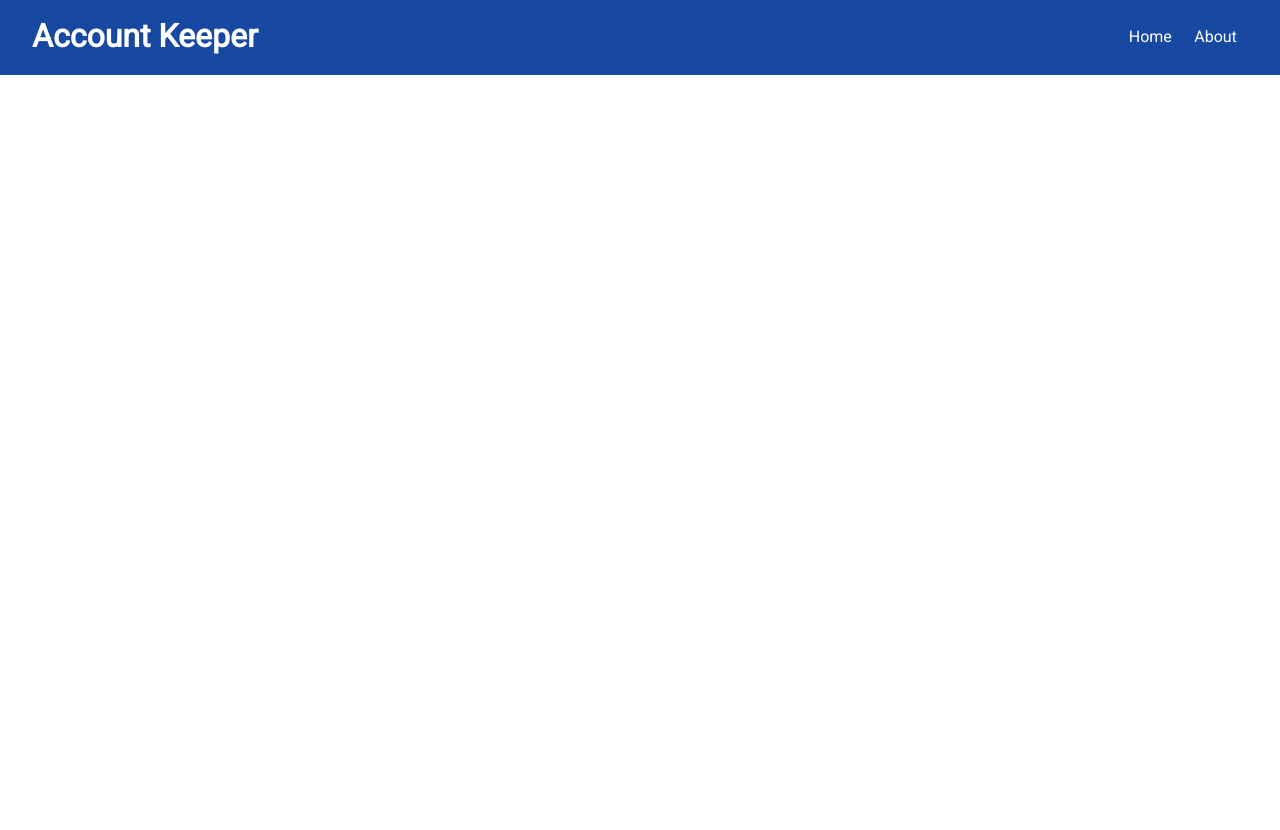
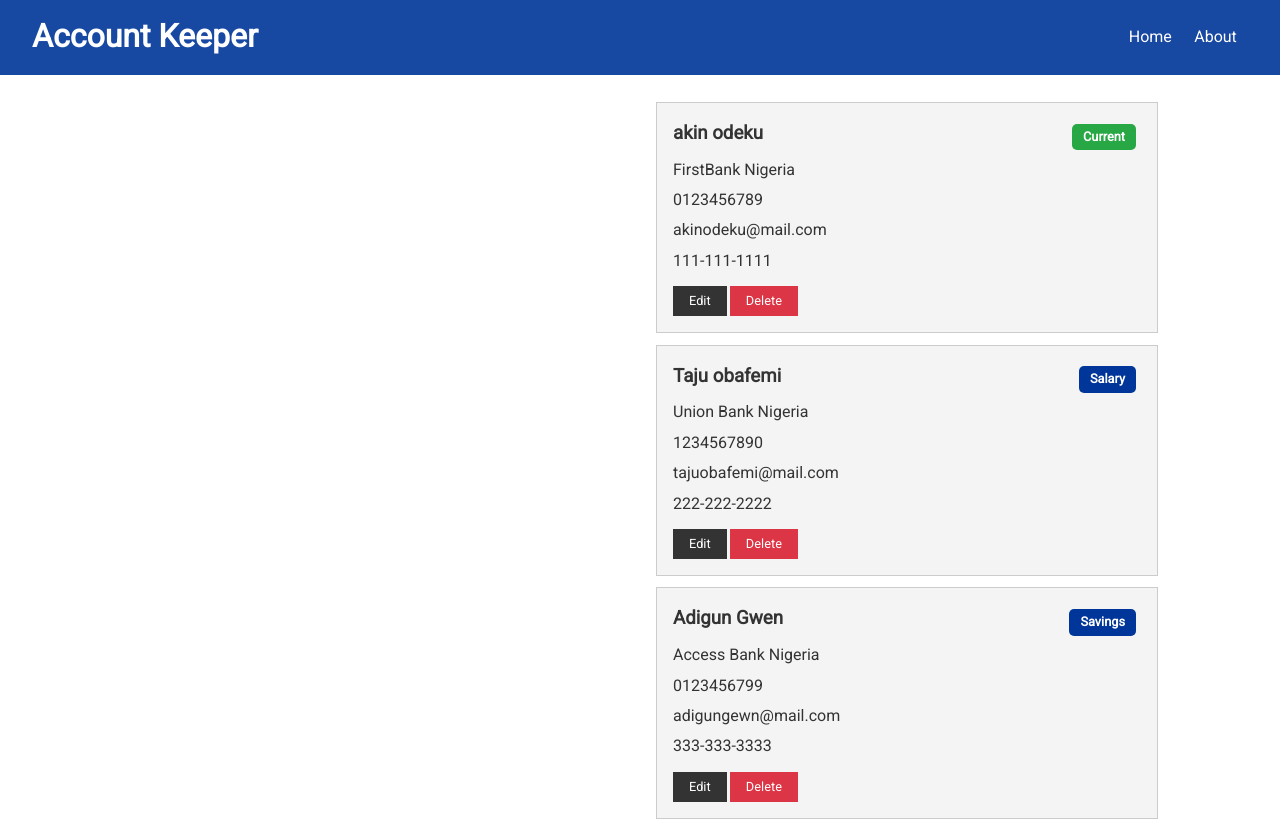
Before and after one commit to akinreposition/BankingApp-Backend, a React (Create React App) app in the folder client/: page / in a window 1280 px wide. Before the commit the page ends 800 px from the top, so only its background shows below. Built offline with nearby package versions, Linux system fonts and the light colour scheme.

Commit message:
Bug fix: Home & About page rendered to screen

```diff
--- a/client/src/App.js
+++ b/client/src/App.js
@@ -14,8 +14,8 @@ const App = () => {
           <Navbar/>
           <div className="container">
             <Routes>
-              <Route exact path='/' element={Home} />
-              <Route exact path='/about' element={About} />
+              <Route path='/' element={<Home/>} />
+              <Route path='/about' element={<About/>} />
             </Routes>
           </div>
         </Fragment>
--- a/client/src/components/layouts/Accounts/Account.js
+++ b/client/src/components/layouts/Accounts/Account.js
@@ -2,7 +2,7 @@ import React, { Fragment, useContext } from 'react'
 import AccountItem from './AccountItem';
 import AccountContext from '../../../context/Account/accountContext';
 
-const Accounts = () => {
+const Account = () => {
     const accountContext = useContext(AccountContext);
 
     const { accounts } = accountContext;
@@ -16,4 +16,4 @@ const Accounts = () => {
     )
 }
 
-export default Accounts
+export default Account;
--- a/client/src/components/layouts/Accounts/AccountItem.js
+++ b/client/src/components/layouts/Accounts/AccountItem.js
@@ -11,18 +11,13 @@ const AccountItem = ({ account }) => {
                 style={{ float: 'right'}}
                 className={'badge ' + (type === 'current' ?
                 'badge-success' : 'badge-primary')}>
-                    {type.charat(0).toUpperCase() + type.slice(1)}
+                    {type.charAt(0).toUpperCase() + type.slice(1)}
                     </span>
             </h3>
             <ul className="list">
                 {bankName && (
                     <li>
                         <i className='fas fa-bank' /> {bankName}
-                    </li>
-                )}
-                {accountName && (
-                    <li>
-                        <i className='fas fa-contact' /> {accountName}
                     </li>
                 )}
                 {accountNumber && (
--- a/client/src/index.js
+++ b/client/src/index.js
@@ -1,10 +1,16 @@
-import React from "react";
-import ReactDOM from "react-dom";
-import App from "./App";
+import React from 'react';
+import ReactDOM from 'react-dom';
+import App from './App';
+import reportWebVitals from './reportWebVitals';
 
 ReactDOM.render(
   <React.StrictMode>
     <App />
   </React.StrictMode>,
-  document.getElementById("root")
+  document.getElementById('root')
 );
+
+// If you want to start measuring performance in your app, pass a function
+// to log results (for example: reportWebVitals(console.log))
+// or send to an analytics endpoint. Learn more: https://bit.ly/CRA-vitals
+reportWebVitals();
```
Also changed, not shown: client/src/setupTests.js (added, +5 -0 lines), 2 other files (tests, documents, lock files or other folders).
